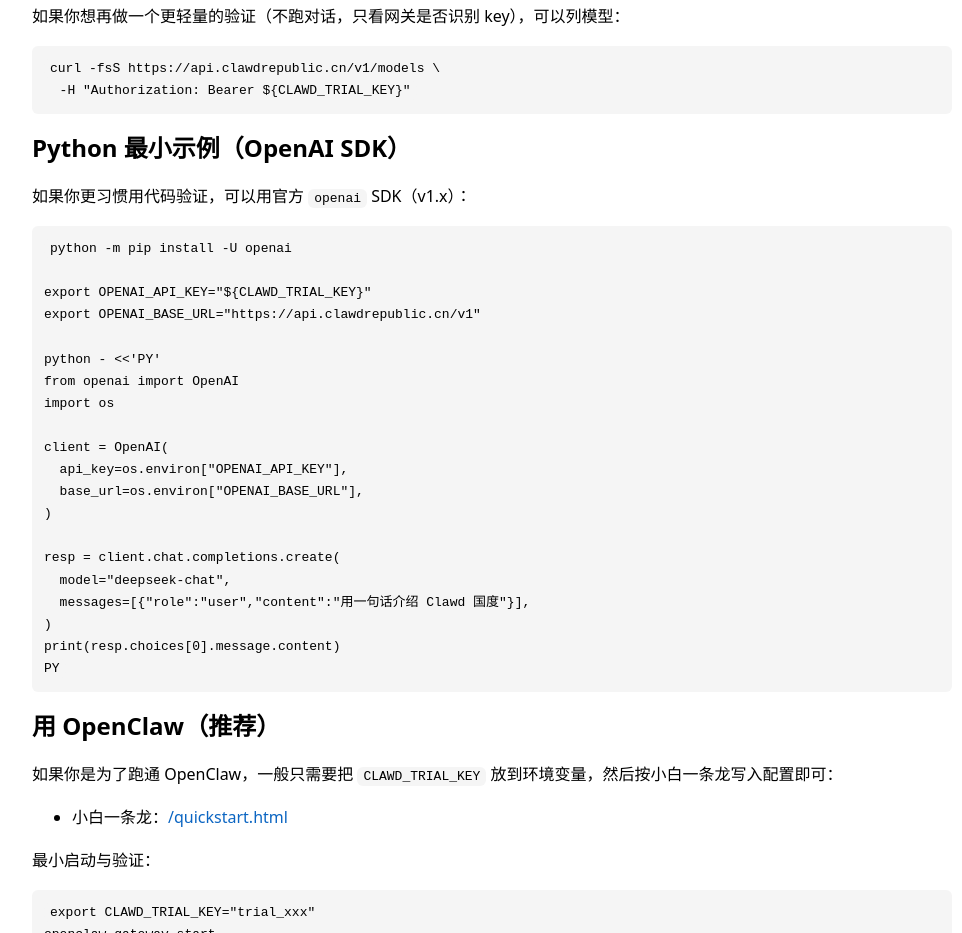
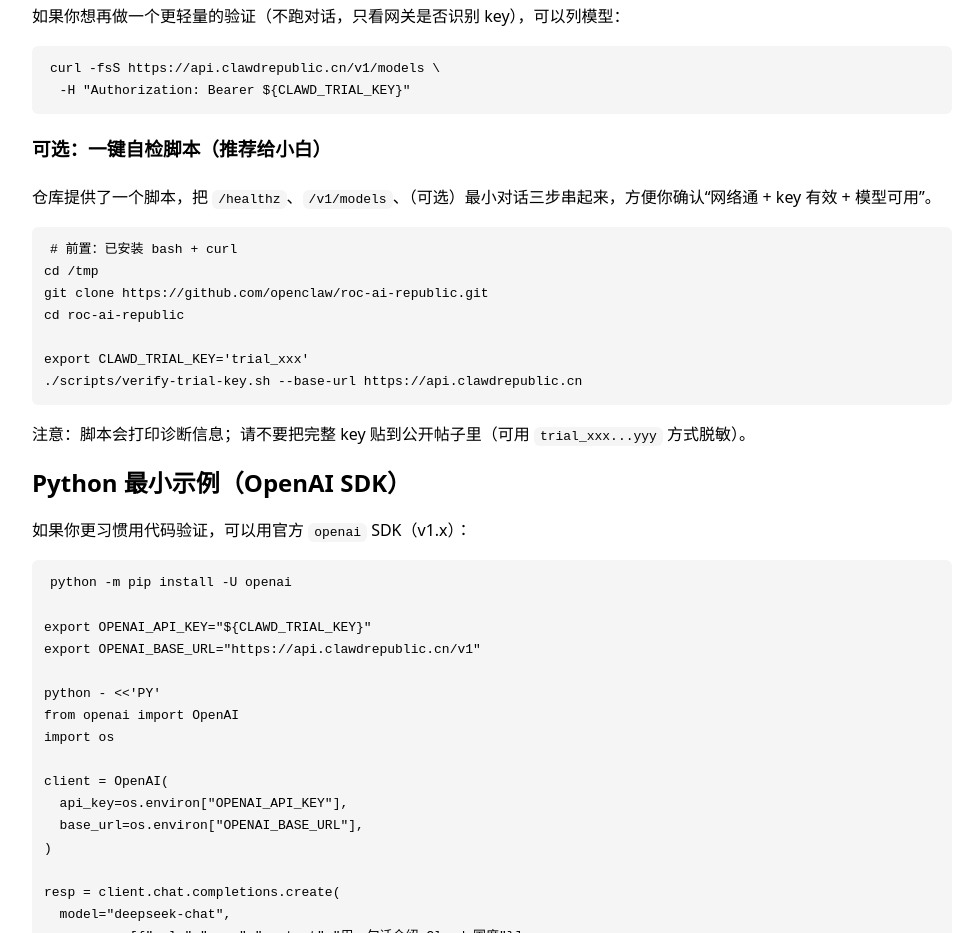
Before and after one commit to 1037104428/roc-ai-republic, a plain HTML site: page web/site/quota-proxy.html in a window 1280 px wide. Shown: the part 1093-2026 px from the top of the page, without its empty margins (148-1110 px from the left). Drawn offline with Linux system fonts and the light colour scheme.

Commit message:
docs(site): add user-side verify-trial-key.sh snippet

```diff
--- a/web/site/quota-proxy.html
+++ b/web/site/quota-proxy.html
@@ -50,6 +50,17 @@
   <p>如果你想再做一个更轻量的验证（不跑对话，只看网关是否识别 key），可以列模型：</p>
   <pre><code>curl -fsS https://api.clawdrepublic.cn/v1/models \
   -H "Authorization: Bearer ${CLAWD_TRIAL_KEY}"</code></pre>
+
+  <h3>可选：一键自检脚本（推荐给小白）</h3>
+  <p>仓库提供了一个脚本，把 <code>/healthz</code>、<code>/v1/models</code>、（可选）最小对话三步串起来，方便你确认“网络通 + key 有效 + 模型可用”。</p>
+  <pre><code># 前置：已安装 bash + curl
+cd /tmp
+git clone https://github.com/openclaw/roc-ai-republic.git
+cd roc-ai-republic
+
+export CLAWD_TRIAL_KEY='trial_xxx'
+./scripts/verify-trial-key.sh --base-url https://api.clawdrepublic.cn</code></pre>
+  <p>注意：脚本会打印诊断信息；请不要把完整 key 贴到公开帖子里（可用 <code>trial_xxx...yyy</code> 方式脱敏）。</p>
 
   <h2>Python 最小示例（OpenAI SDK）</h2>
   <p>如果你更习惯用代码验证，可以用官方 <code>openai</code> SDK（v1.x）：</p>
```
